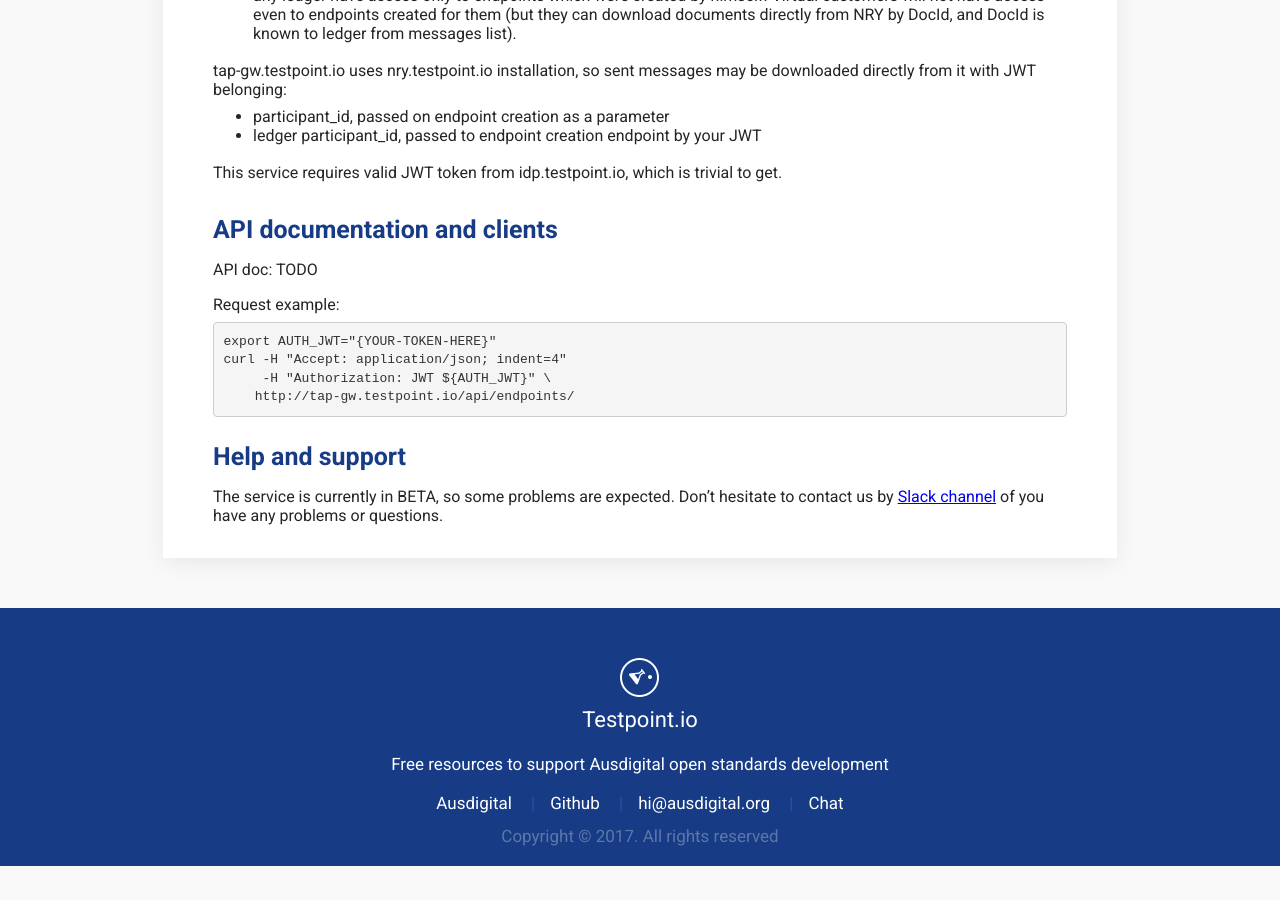
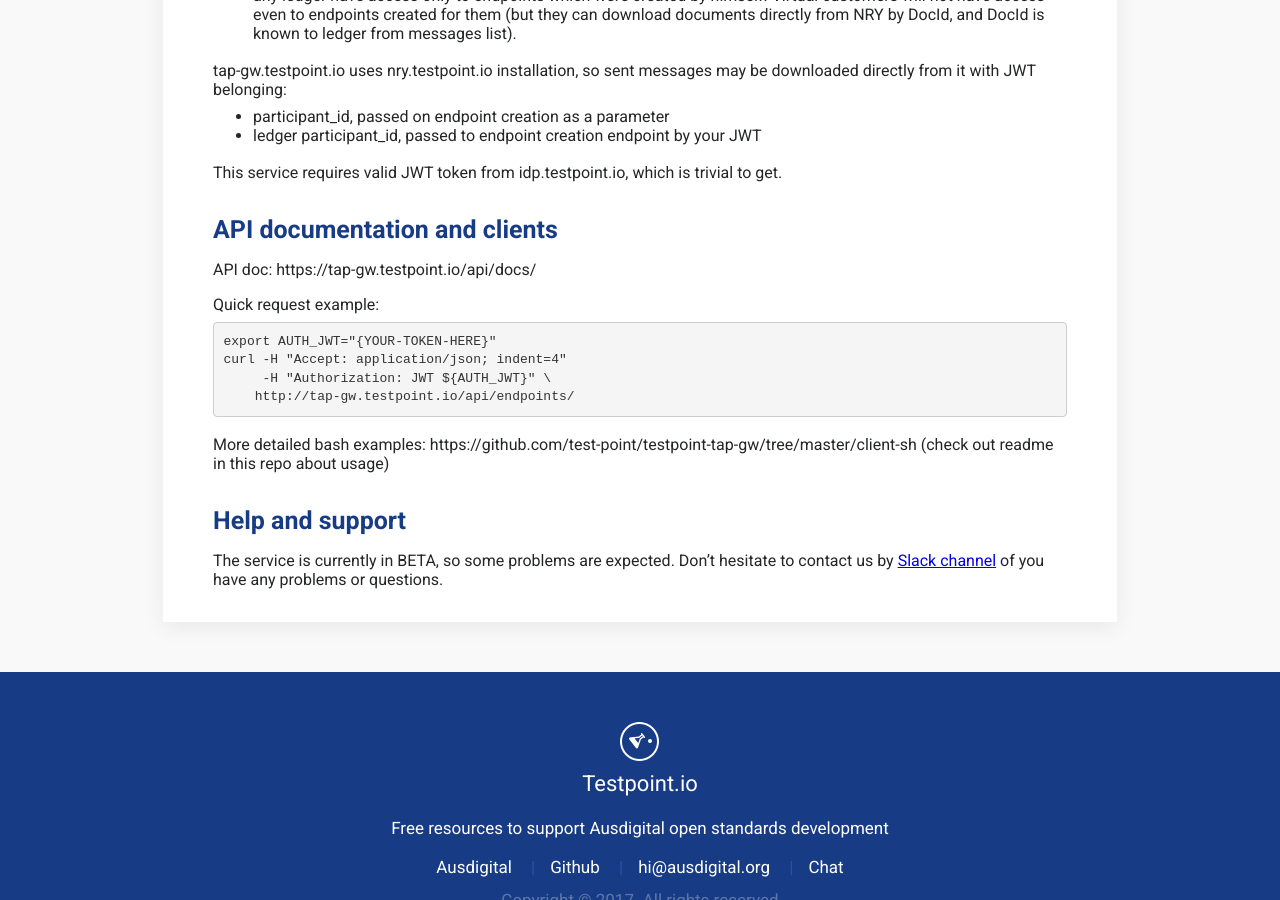
Before and after one commit to test-point/test-point.github.io, a Jekyll site: the page built from pages/tap-gw.md, in a window 1280 px wide and 900 px high, scrolled down 1509 px. Built offline with Jekyll 4.4.1, drawn with Linux system fonts in a browser that asks for light colours; before the commit the page ends 2375 px from its top, so only the background shows below that.

Commit message:
Update links to API docs and bash client

````diff
--- a/pages/tap-gw.md
+++ b/pages/tap-gw.md
@@ -33,9 +33,9 @@
 
 ### API documentation and clients
 
-API doc: TODO
+API doc: https://tap-gw.testpoint.io/api/docs/
 
-Request example:
+Quick request example:
 
 ```
 export AUTH_JWT="{YOUR-TOKEN-HERE}"
@@ -44,6 +44,8 @@
     http://tap-gw.testpoint.io/api/endpoints/
 ```
 
+More detailed bash examples: https://github.com/test-point/testpoint-tap-gw/tree/master/client-sh (check out readme in this repo about usage)
+
 ### Help and support
 
 The service is currently in BETA, so some problems are expected. Don't hesitate to contact us by [Slack channel](https://ausdigital.slack.com/messages/spec-tap/) of you have any problems or questions.
````
